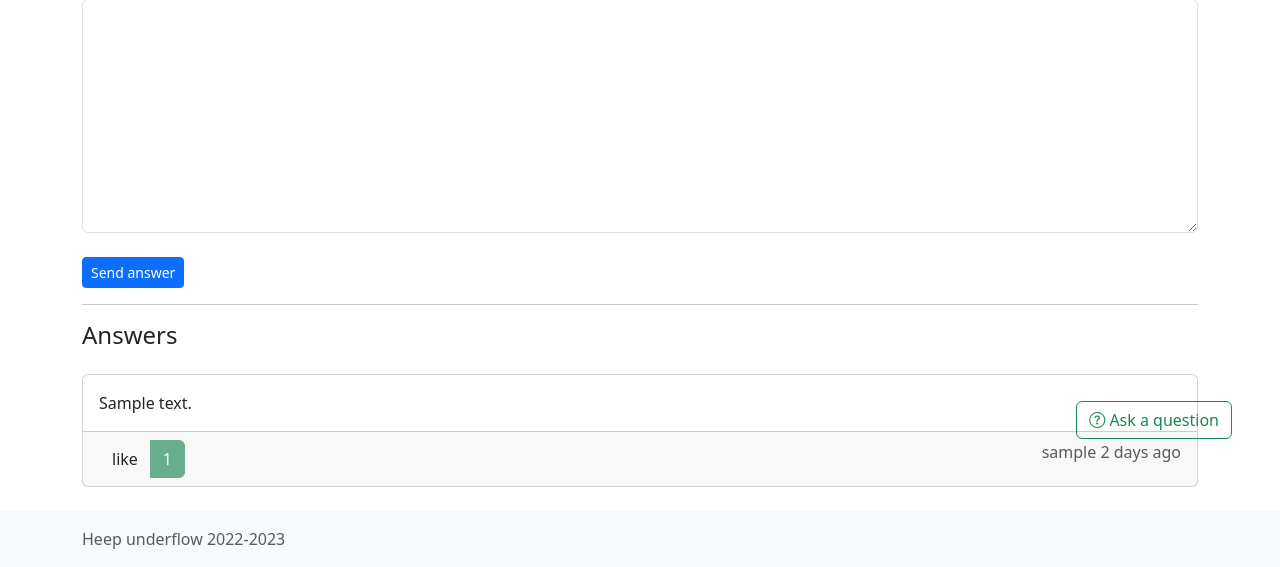
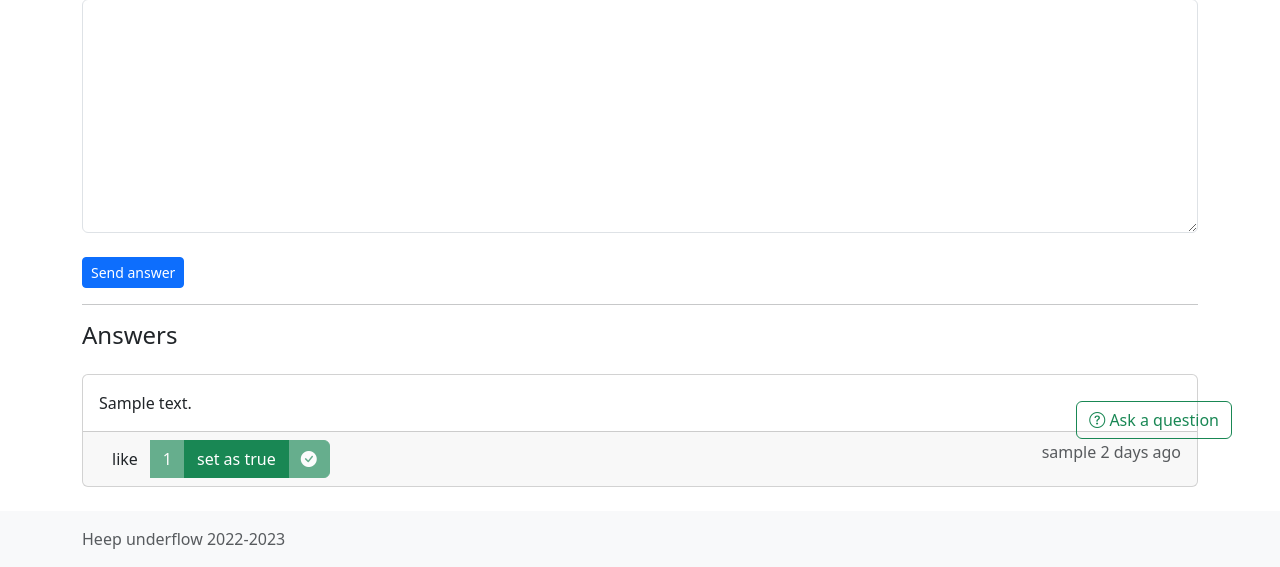
Before and after one commit to dyussenov/django-blog, a Django app: a page that uses blog/blog_app/templates/question.html in a window 1280 px wide. Shown: the part 313-880 px from the top of the page. Run offline with Django 4.2, Linux system fonts and the light colour scheme; a user stored in the database is signed in; tables that the repository leaves empty hold one stand-in row (values such as "Sample post"); some libraries are stand-ins or nearby versions.

Commit message:
add correct answer

```diff
--- a/blog/blog_app/models.py
+++ b/blog/blog_app/models.py
@@ -72,3 +72,10 @@ class Answer(models.Model):
     likes_count = models.IntegerField(default=0)
     body = models.TextField(default="")
     is_true_answer = models.BooleanField(default=0)
+
+    def __str__(self):
+        return self.body
+
+    def add_true_answer(self):
+        Question.objects.filter(pk=self.question.pk).update(is_closed=True)
+        Answer.objects.filter(pk=self.pk).update(is_true_answer=True)
--- a/blog/blog_app/templates/question.html
+++ b/blog/blog_app/templates/question.html
@@ -68,18 +68,26 @@
           <div class="btn btn-success disabled" id="like-{{answer.id}}-value">
                 {{ answer.likes_count }}
           </div>
+          {% if request.user.pk == question.author.pk %}
+            <div class="btn btn-success">
+              set as true
+            </div>
+          {% endif %}
+          {% if answer.is_true_answer %}
+          <div class="btn btn-success disabled" id="like-{{answer.id}}-value" >
+              <i class="bi bi-check-circle-fill"></i>
+          </div>
+          {% endif %}
       </div>
 
    <div>
        {{ answer.author }} 2 days ago
    </div>
-
   </div>
   </div>
 
     </div>
     {% endfor %}
-
 <script>
     const onClick = (event) => {
   if (event.target.nodeName === 'BUTTON') {
--- a/blog/blog_app/templates/questions_home.html
+++ b/blog/blog_app/templates/questions_home.html
@@ -45,11 +45,9 @@
             <a href="?page=1">&laquo; first</a>
             <a href="?page={{ page_obj.previous_page_number }}">previous</a>
         {% endif %}
-
         <span class="current">
             Page {{ page_obj.number }} of {{ page_obj.paginator.num_pages }}.
         </span>
-
         {% if page_obj.has_next %}
             <a href="?page={{ page_obj.next_page_number }}">next</a>
             <a href="?page={{ page_obj.paginator.num_pages }}">last &raquo;</a>
--- a/blog/blog_app/views.py
+++ b/blog/blog_app/views.py
@@ -39,6 +39,10 @@ class QuestionsListView(ListView):
             return questions.filter(category__slug=self.kwargs['category_slug'])
         return questions
 
+@login_required
+def set_as_true_answer(request, answer_id, question_id):
+    pass
+
 
 @login_required
 def favourite_add(request, question_id):
@@ -50,7 +54,7 @@ def favourite_add(request, question_id):
     return HttpResponseRedirect(request.META['HTTP_REFERER'])
 
 
-@ login_required
+@login_required
 def favourite_list(request):
     bookmarks = Question.objects.filter(favourites=request.user)
     return render(request,
@@ -115,4 +119,4 @@ def index(request):
 
 
 def page404(request, exception):
-    return HttpResponseNotFound('<h1>Страница не найдена</h1>')
+    return HttpResponseNotFound('<h1>Page not found</h1>')
```
